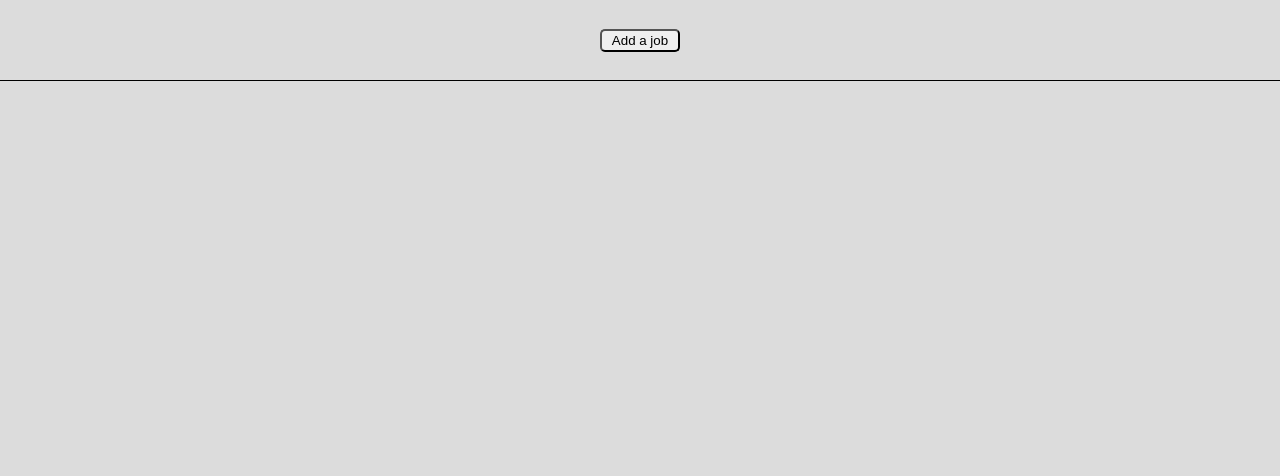
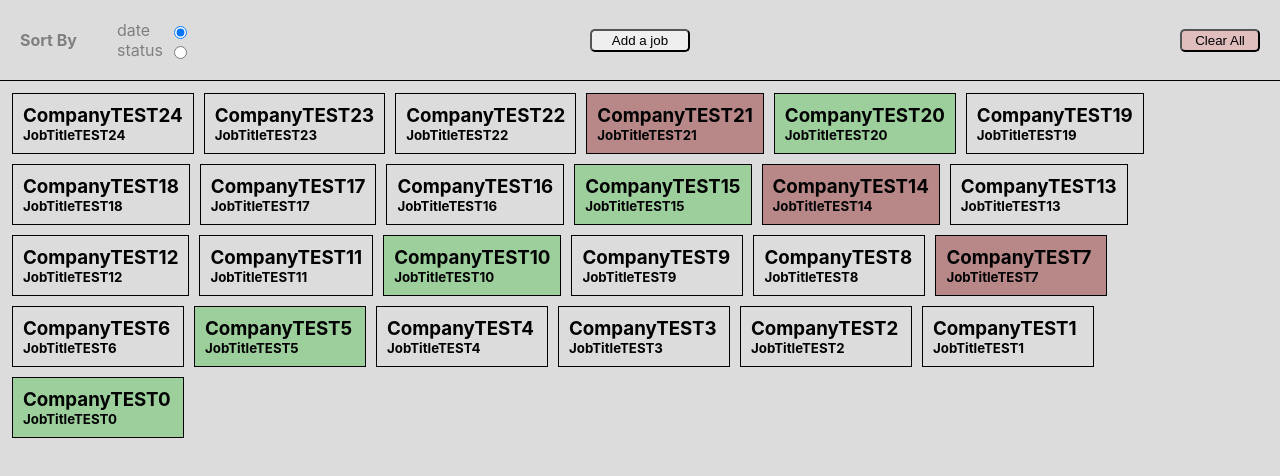
Before and after one commit to saeedet/job-tracker, a React (Create React App) app: page / in a window 1280 px wide. Shown: the top 476 px of the page. Built offline with nearby package versions, Linux system fonts and the light colour scheme.

Commit message:
sorting functions and dummy data added

```diff
--- a/src/App.css
+++ b/src/App.css
@@ -2,19 +2,6 @@
   background-color: gainsboro;
   width: 100vw;
   min-height: 100vh;
-}
-.app__header {
-  width: 100%;
-  height: 80px;
-  border-bottom: 1px solid black;
-  display: flex;
-  justify-content: center;
-  align-items: center;
-}
-.app__header > button {
-  padding: 2px 10px;
-  border-radius: 5px;
-  cursor: pointer;
 }
 
 .modal__backdrop {
--- a/src/App.tsx
+++ b/src/App.tsx
@@ -1,5 +1,6 @@
 import { useEffect, useState } from "react";
 import "./App.css";
+import Header from "./components/Header";
 import JobDetails from "./components/JobDetails";
 import JobInput from "./components/JobInput";
 import Jobs from "./components/Jobs";
@@ -11,20 +12,43 @@ function App() {
   const [displayDetails, setDisplayDetails] = useState(false);
   const [selectedJob, setSelectedJob] = useState("");
   const [jobs, setJobs] = useState([]);
+  const [sort, setSort] = useState("date");
   useEffect(() => {
     let myJobs: null | [] = JSON.parse(localStorage.getItem("jobsObject"));
     if (!myJobs) {
       myJobs = [];
     }
     setJobs(myJobs);
+    if (myJobs.length === 0) {
+      giveMeDumyData();
+    }
   }, []);
+  const giveMeDumyData = () => {
+    const currentJobs = [];
+    for (let i = 0; i < 25; i++) {
+      currentJobs.push({
+        id: "testID" + i,
+        company: "CompanyTEST" + i,
+        title: "JobTitleTEST" + i,
+        text: "some text over here" + i,
+        status: `${
+          i % 5 === 0 ? "interview" : i % 7 === 0 ? "rejected" : "applied"
+        }`,
+        date: `Thu Oct ${
+          i === 0 ? "01" : i < 10 ? `0${i + 1}` : i + 1
+        } 2021 13:53:30 GMT+1100 (Australian Eastern Daylight Time)`,
+      });
+    }
+    setJobs(currentJobs);
+  };
+
   useEffect(() => {
     localStorage.setItem("jobsObject", JSON.stringify(jobs));
   }, [jobs]);
 
   const deleteJob = (id: string) => {
     const currentJobs = JSON.parse(JSON.stringify(jobs));
-    const newJobs = currentJobs.filter((job) => job.id !== id);
+    const newJobs = currentJobs.filter((job: Job) => job.id !== id);
     setJobs(newJobs);
   };
   const changeStatus = (status: string, id: string) => {
@@ -48,11 +72,62 @@ function App() {
     }
     setJobs(currentJobs);
   };
+
+  const sortHandler = (e: any) => {
+    setSort(e.target.value);
+    giveMeSortedJobs(e.target.value);
+  };
+
+  const giveMeSortedJobs = (sort: string) => {
+    if (sort === "date") {
+      const currentJobs = JSON.parse(JSON.stringify(jobs));
+      currentJobs.sort((a: Job, b: Job) =>
+        new Date(a.date) > new Date(b.date)
+          ? 1
+          : new Date(b.date) > new Date(a.date)
+          ? -1
+          : 0
+      );
+      setJobs(currentJobs);
+    }
+    if (sort === "status") {
+      const currentJobs = JSON.parse(JSON.stringify(jobs));
+
+      currentJobs.sort((a: Job, b: Job) => {
+        if (a.status === "applied" && b.status === "rejected") {
+          return 1;
+        }
+        if (a.status === "applied" && b.status === "interview") {
+          return -1;
+        }
+        if (a.status === "rejected" && b.status === "applied") {
+          return -1;
+        }
+        if (a.status === "rejected" && b.status === "interview") {
+          return -1;
+        }
+        if (a.status === "interview" && b.status === "applied") {
+          return 1;
+        }
+        if (a.status === "interview" && b.status === "rejected") {
+          return 1;
+        } else {
+          return 0;
+        }
+      });
+
+      setJobs(currentJobs);
+    }
+  };
+  // giveMeSortedJobs("date");
   return (
     <div className="app">
-      <header className="app__header">
-        <button onClick={() => setDisplayInput(true)}>Add a job</button>
-      </header>
+      <Header
+        sortHandler={sortHandler}
+        sort={sort}
+        setDisplayInput={setDisplayInput}
+        setJobs={setJobs}
+      />
       <Modal displayInput={displayInput} setDisplayInput={setDisplayInput}>
         <JobInput setDisplayInput={setDisplayInput} setJobs={setJobs} />
       </Modal>
--- /dev/null
+++ b/src/components/Header.tsx
@@ -0,0 +1,56 @@
+import React from "react";
+import "./styles/Header.css";
+
+interface Props {
+  sortHandler: (event: any) => void;
+  sort: string;
+  setDisplayInput: (param: boolean) => void;
+  setJobs: (param: any) => void;
+}
+
+const Header: React.FC<Props> = ({
+  sortHandler,
+  sort,
+  setDisplayInput,
+  setJobs,
+}) => {
+  return (
+    <header className="header">
+      <div className="header__left">
+        <div className="header__leftTitle">Sort By</div>
+        <div className="header__leftInputs">
+          <div>
+            <label htmlFor="date">date</label>
+            <input
+              onChange={sortHandler}
+              type="radio"
+              value="date"
+              name="date"
+              id="date"
+              checked={sort === "date" ? true : false}
+            />
+          </div>
+          <div>
+            <label htmlFor="status">status</label>
+            <input
+              onChange={sortHandler}
+              type="radio"
+              value="status"
+              name="status"
+              id="status"
+              checked={sort === "status" ? true : false}
+            />
+          </div>
+        </div>
+      </div>
+      <div className="header__middle">
+        <button onClick={() => setDisplayInput(true)}>Add a job</button>
+      </div>
+      <div className="header__right">
+        <button onClick={() => setJobs([])}>Clear All</button>
+      </div>
+    </header>
+  );
+};
+
+export default Header;
--- a/src/components/JobDetails.tsx
+++ b/src/components/JobDetails.tsx
@@ -74,8 +74,10 @@ const JobDetails: React.FC<Props> = ({
         </div>
         <div className="jobDetails__headerTexts">
           <h1>{thisJob[0].company}</h1>
-          <h1>-</h1>
-          <h2>{thisJob[0].title}</h2>
+          <h4>{thisJob[0].title}</h4>
+          <span>
+            applied on {new Date(thisJob[0].date).toLocaleDateString()}
+          </span>
         </div>
         <div className="jobDetails__headerButtons">
           <button
--- a/src/components/JobInput.tsx
+++ b/src/components/JobInput.tsx
@@ -16,6 +16,7 @@ const JobInput = ({ setDisplayInput, setJobs }) => {
       title: jobTitleRef.current.value,
       text: jobText,
       status: "applied",
+      date: new Date(),
     };
     setJobs((prev) => [...prev, newJobObject]);
     setDisplayInput(false);
--- /dev/null
+++ b/src/components/styles/Header.css
@@ -0,0 +1,58 @@
+.header {
+  width: 100%;
+  height: 80px;
+  border-bottom: 1px solid black;
+  display: flex;
+  justify-content: center;
+  align-items: center;
+}
+.header__left {
+  flex: 1;
+  display: flex;
+  align-items: center;
+}
+.header__leftInputs {
+  display: flex;
+  flex-direction: column;
+  margin-left: 40px;
+}
+.header__leftInputs > div {
+  display: flex;
+  align-items: center;
+  width: 70px;
+  justify-content: space-between;
+}
+.header__leftInputs input,
+.header__leftInputs label {
+  cursor: pointer;
+  color: gray;
+}
+.header__leftInputs > div > input {
+  margin-left: 10px;
+  margin-bottom: -4px;
+}
+.header__right {
+  flex: 1;
+  display: flex;
+  justify-content: flex-end;
+}
+.header__right > button {
+  margin-right: 20px;
+  padding: 2px 10px;
+  border-radius: 5px;
+  cursor: pointer;
+  width: 80px;
+  background-color: rgba(255, 0, 0, 0.137);
+}
+.header__middle > button {
+  padding: 2px 10px;
+  border-radius: 5px;
+  cursor: pointer;
+  width: 100px;
+}
+
+.header__leftTitle {
+  margin-left: 20px;
+  font-weight: bolder;
+  color: gray;
+}
--- a/src/components/styles/JobDetails.css
+++ b/src/components/styles/JobDetails.css
@@ -22,8 +22,13 @@
 }
 .jobDetails__headerTexts {
   display: flex;
+  flex-direction: column;
   justify-content: center;
   align-items: center;
+}
+
+.jobDetails__headerTexts > span {
+  font-size: 12px;
 }
 .jobDetails__headerButtons {
   display: flex;
--- a/src/components/styles/Jobs.css
+++ b/src/components/styles/Jobs.css
@@ -1,4 +1,5 @@
 .jobs {
   display: flex;
   flex-wrap: wrap;
+  padding: 7px;
 }
--- a/src/types/JobTypes.ts
+++ b/src/types/JobTypes.ts
@@ -3,5 +3,6 @@ export type Job = {
   company: string;
   title: string;
   text?: string;
-  status?: string;
+  status: string;
+  date?: string;
 };
```
